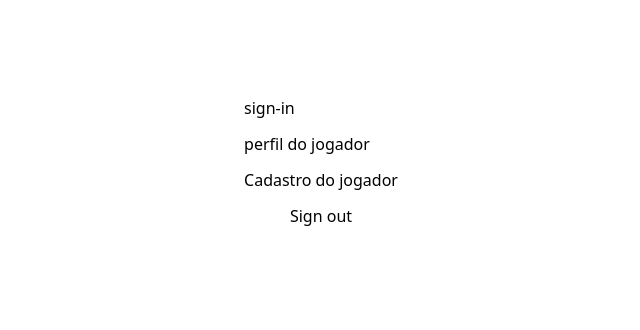
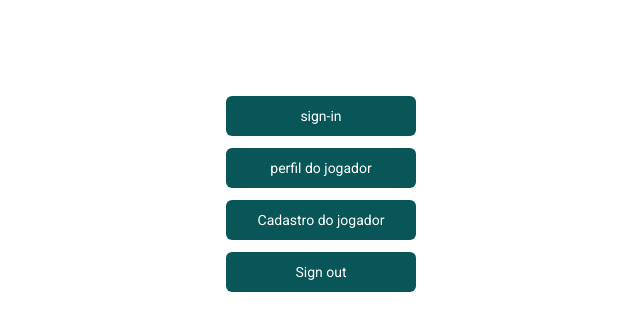
Before and after one commit to Quest-Finder/temvagamestre.frontend, a Next.js app: page / in a window 1280 px wide. Shown: the top 330 px of the page, without its empty margins (319-959 px from the left). Built offline with nearby package versions, Linux system fonts and the light colour scheme.

Commit message:
lint: correçoes lint

```diff
--- a/src/app/(home)/page.tsx
+++ b/src/app/(home)/page.tsx
@@ -1,16 +1,26 @@
+import { Button } from '@/components/ui/button'
+import ButtonNavigation from '@/hooks/ButtonNavigation'
 import { PublicRoutes, RegisterRoutes } from '@/services/routers'
 import { SignOutButton } from '@clerk/nextjs'
-import Link from 'next/link'
 
 export default function Home() {
   return (
     <main className='flex min-h-screen flex-col items-center justify-between p-24'>
       <div className='flex flex-col gap-3'>
-        <Link href={PublicRoutes.SignIn}>sign-in</Link>
-        <Link href={PublicRoutes.PlayerProfile}>perfil do jogador</Link>
-        <Link href={RegisterRoutes.PlayerData}>Cadastro do jogador</Link>
+        <ButtonNavigation
+          href={PublicRoutes.SignIn}
+          content='sign-in'
+        />
+        <ButtonNavigation
+          href={PublicRoutes.PlayerProfile}
+          content='perfil do jogador'
+        />
+        <ButtonNavigation
+          href={RegisterRoutes.PlayerData}
+          content='Cadastro do jogador'
+        />
         <SignOutButton>
-          <button>Sign out</button>
+          <Button>Sign out</Button>
         </SignOutButton>
       </div>
     </main>
--- a/src/app/cadastro/layout.tsx
+++ b/src/app/cadastro/layout.tsx
@@ -22,13 +22,13 @@ export default function RootLayout({ children }: RootLayoutProps) {
     )
   }
   if (!user) {
-    // usuario não autenticado
+    // usuario não fez login no clerk
     return redirect(PublicRoutes.SignIn)
   }
   // aqui vai verificar se o usuario esta cadastrado no nosso DB
   const userRegistration = false
 
-  if (userRegistration) {
+  if (user && userRegistration) {
     // usuario autenticado e registrado no nosso DB
     return redirect(PublicRoutes.PlayerProfile)
   }
--- a/src/app/user/profile/page.tsx
+++ b/src/app/user/profile/page.tsx
@@ -36,7 +36,7 @@ export default function Profile() {
               age='35 anos'
             />
           </div>
-          <div className='hidden flex-col gap-2 md:flex'>
+          <div className='hidden flex-col gap-2 md:flex '>
             <UserPreferenceCategorys
               rpgStyle={userMock.preferences.rpgStyles}
               badges={userMock.badges}
--- a/src/features/register-player/about-you/form-about-you.tsx
+++ b/src/features/register-player/about-you/form-about-you.tsx
@@ -19,7 +19,6 @@ import useSubmitFormAboutYouRegistration from './service/useSubmitFormAboutYou'
 
 export default function FormAboutYou() {
   const form = useHookFormAboutYou()
-
   return (
     <FormProvider {...form}>
       <Form {...form}>
--- a/src/features/register-player/social network registration/social-network-registration.tsx
+++ b/src/features/register-player/social network registration/social-network-registration.tsx
@@ -22,7 +22,7 @@ export default function SocialNetworkRegistration() {
         id='form-social-media'
         className='flex min-h-screen flex-col items-center justify-center gap-14 '
       >
-        <FormTitle>Insita suas redes sociais</FormTitle>
+        <FormTitle>Insira suas redes sociais</FormTitle>
         {socialMediaMap.map(({ name }) => (
           <Input.Wrapper key={name}>
             <Input.Icon IconName={getIconByName(name)} />
--- /dev/null
+++ b/src/hooks/ButtonNavigation.tsx
@@ -0,0 +1,27 @@
+'use client'
+
+import { Button, ButtonProps } from '@/components/ui/button'
+import { useRouter } from 'next/navigation'
+
+interface BtnProps extends ButtonProps {
+  href: string
+  content: string
+}
+export default function ButtonNavigation({
+  href,
+  content,
+  ...props
+}: BtnProps) {
+  const router = useRouter()
+  const handleClick = () => {
+    router.push(href)
+  }
+  return (
+    <Button
+      onClick={handleClick}
+      {...props}
+    >
+      {content}
+    </Button>
+  )
+}
--- a/src/middleware.ts
+++ b/src/middleware.ts
@@ -5,8 +5,6 @@ export default authMiddleware({
   publicRoutes,
 })
 
-// Redireciona todas as URLs que não terminam com uma extensão de arquivo e não começam com `_next` para a raiz do site
-// Redireciona todas as URLs que começam com `/api` ou `/trpc` para a raiz do site
 export const config = {
   matcher: ['/((?!.+\\.[\\w]+$|_next).*)', '/', '/(api|trpc)(.*)'],
 }
```
